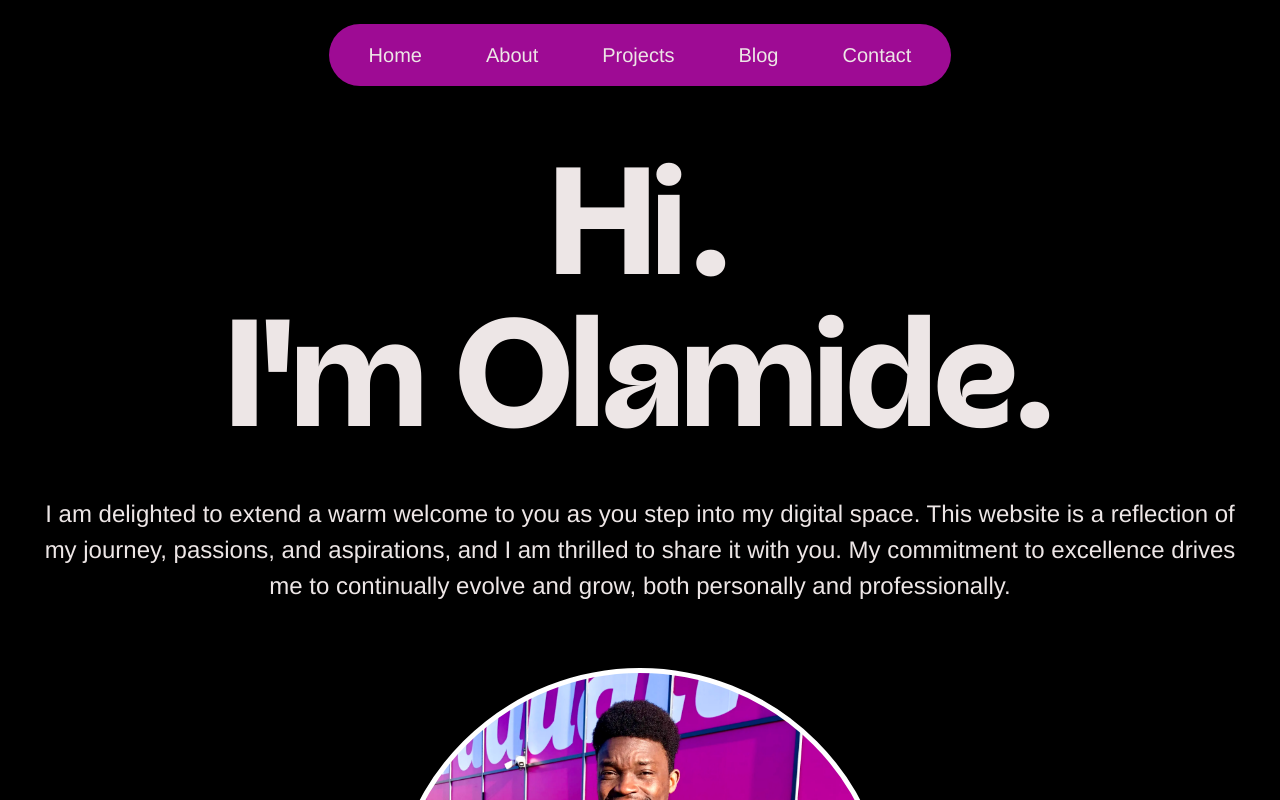
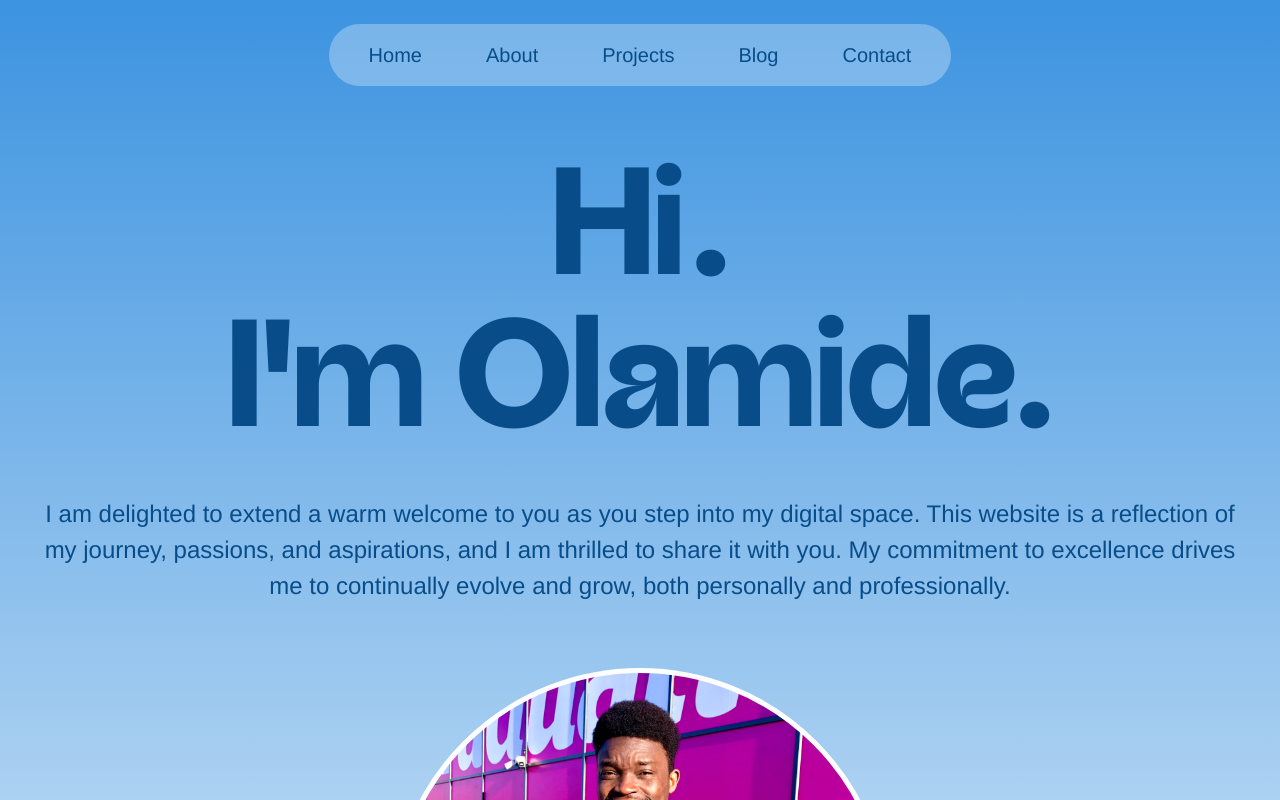
Before and after one commit to olamide-ibiloye/personal-website, a Gatsby site: page / in a window 1280 px wide. Shown: the top 800 px of the page. Built offline with nearby package versions, Linux system fonts and the light colour scheme; Gatsby itself is replaced by a stand-in of ours.

Commit message:
Theme update to blue

```diff
--- a/src/components/header/Header.tsx
+++ b/src/components/header/Header.tsx
@@ -1,6 +1,5 @@
 import React from "react";
 import Box from "@mui/material/Box";
-import Toolbar from "@mui/material/Toolbar";
 import Body from "../body/Body";
 import NavBar from "./NavBar";
 
@@ -18,8 +17,6 @@ const Header = () => {
     <Body>
       <Box sx={headerStyle}>
         <NavBar navItems={navItems} />
-
-        {/* <Toolbar /> */}
       </Box>
     </Body>
   );
--- a/src/components/header/NavBar.tsx
+++ b/src/components/header/NavBar.tsx
@@ -17,14 +17,13 @@ const buttonsContainerStyle = { display: "flex", flexDirection: "row" };
 
 const navButtonsContainer = {
   borderRadius: 20,
-  // backgroundColor: "rgba(255, 255, 255, 0.3)",
-  backgroundColor: "primary.main",
+  backgroundColor: "rgba(255, 255, 255, 0.3)",
   py: 2,
   px: 1,
 };
 
 const navButtonsStyle = {
-  color: "common.white",
+  color: "primary.main",
   mx: { xs: 2, md: 4 },
   fontSize: { xs: 13, sm: 16, md: 20 },
   fontFamily: "Helvetica",
--- a/src/components/layout/Layout.tsx
+++ b/src/components/layout/Layout.tsx
@@ -13,14 +13,14 @@ const Layout = ({ children }: LayoutProps) => {
       <CssBaseline />
       <DataProvider>
         <Header />
-        {/* <Box
-        sx={{
-          backgroundColor: "#FFDEE9",
-          backgroundImage: "linear-gradient(0deg, #FFFFFF 0%, #e0a8dc 100%)",
-        }}
-      > */}
-        {children}
-        {/* </Box> */}
+        <Box
+          sx={{
+            backgroundColor: "#FFDEE9",
+            backgroundImage: "linear-gradient(0deg, #FFFFFF 0%, #3c93e0 100%)",
+          }}
+        >
+          {children}
+        </Box>
       </DataProvider>
     </>
   );
--- a/src/components/pageComps/Home.tsx
+++ b/src/components/pageComps/Home.tsx
@@ -30,13 +30,13 @@ const Home = () => {
   return (
     <Body paddingY={20}>
       <Box sx={containerStyle}>
-        <Typography variant="h1" color="common.white">
+        <Typography variant="h1" color="primary.main">
           Hi.
         </Typography>
-        <Typography variant="h1" color="common.white">
+        <Typography variant="h1" color="primary.main">
           I'm Olamide.
         </Typography>
-        <Typography variant="body1" color="common.white" sx={textStyle}>
+        <Typography variant="body1" color="primary.main" sx={textStyle}>
           I am delighted to extend a warm welcome to you as you step into my digital space. This
           website is a reflection of my journey, passions, and aspirations, and I am thrilled to
           share it with you. My commitment to excellence drives me to continually evolve and grow,
--- a/src/styles/palette.ts
+++ b/src/styles/palette.ts
@@ -1,9 +1,9 @@
 const palette = {
   common: { black: "#000", white: "#ede6e6" },
-  primary: { main: "#9e0b94", light: "#e0a8dc" },
+  primary: { main: "#084d89", light: "#e0a8dc" },
   background: {
-    paper: "#000",
-    default: "#000",
+    paper: "#fff",
+    default: "#fff",
   },
 };
 
```
